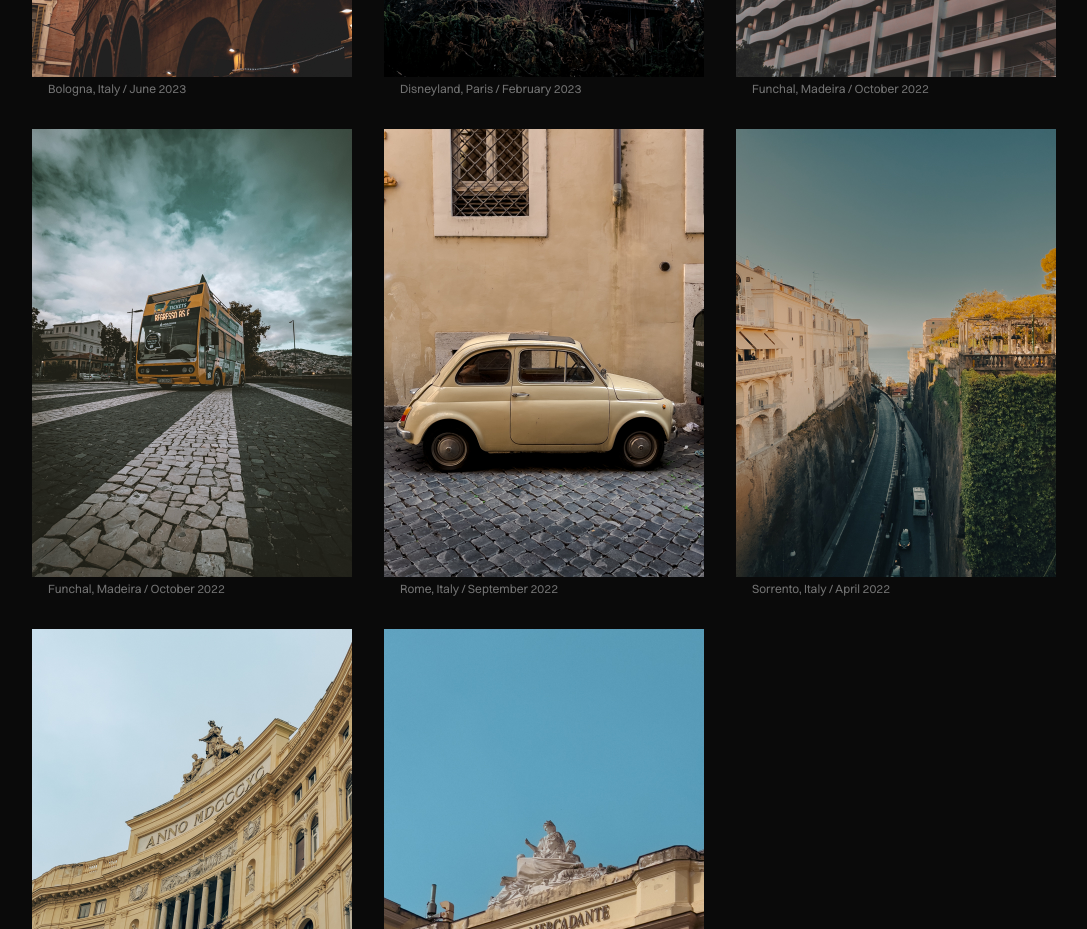
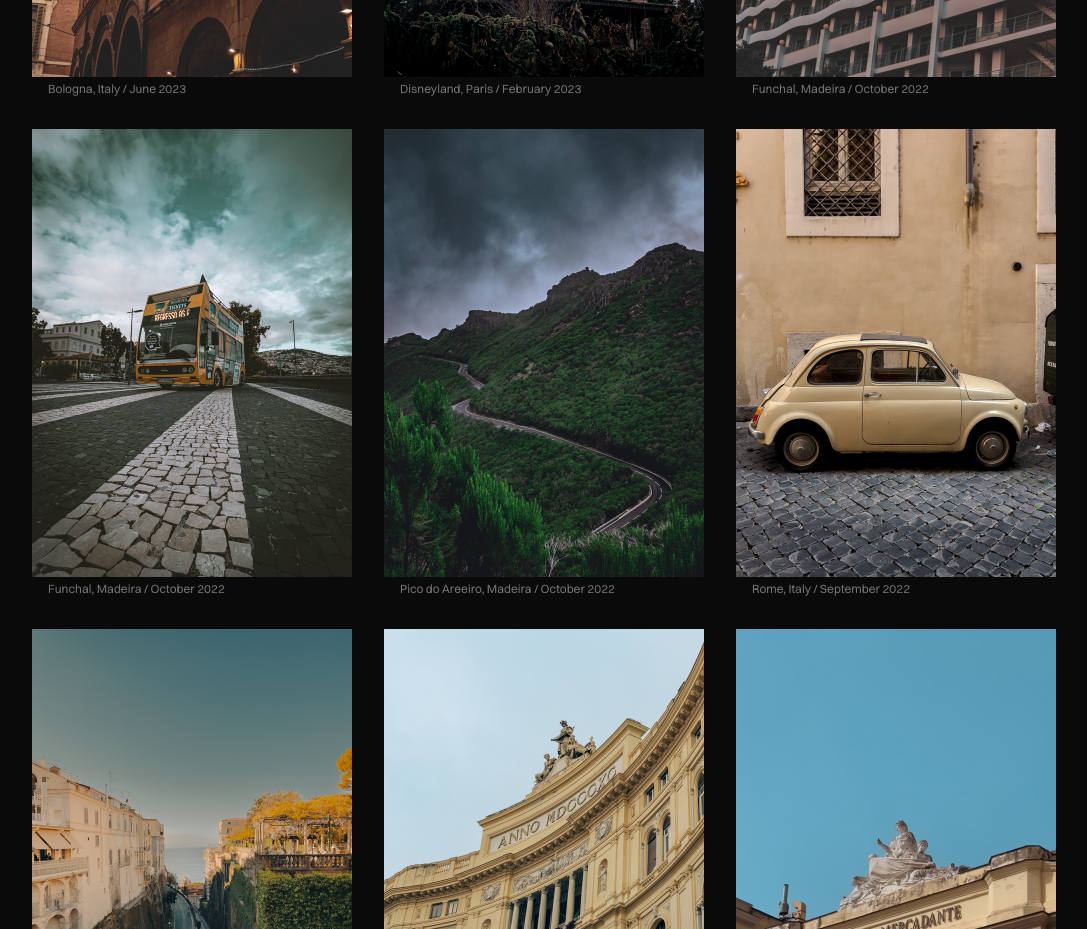
Before and after one commit to rathesDot/rathes.me, a Next.js app: page /photos in a window 1280 px wide. Shown: the part 1360-2289 px from the top of the page, without its empty margins (0-1087 px from the left). Built offline with nearby package versions, Linux system fonts and the light colour scheme.

Commit message:
✨ Add Pico do Areeiro photo

```diff
--- a/src/pages/photos.tsx
+++ b/src/pages/photos.tsx
@@ -11,6 +11,7 @@ import Bologna from "../assets/photos/202306_bologna.jpg"
 import Paris from "../assets/photos/202302-paris.jpg"
 import Madeira1 from "../assets/photos/202210_madeira_1.jpg"
 import Madeira2 from "../assets/photos/202210_madeira_2.jpg"
+import MadeiraMountains from "../assets/photos/202210_madeira_mountains.jpg"
 import Rome from "../assets/photos/202209_rome.jpg"
 import Sorrento from "../assets/photos/202204_sorrento.jpg"
 import Naples2 from "../assets/photos/202204_naples_2.jpg"
@@ -85,6 +86,12 @@ const Photos: NextPage = () => (
       />
 
       <Photo
+        image={MadeiraMountains}
+        title="View from Pico do Areeiro in Madeira"
+        caption="Pico do Areeiro, Madeira / October 2022"
+      />
+
+      <Photo
         image={Rome}
         title="Old Car in Rome"
         caption="Rome, Italy / September 2022"
```
